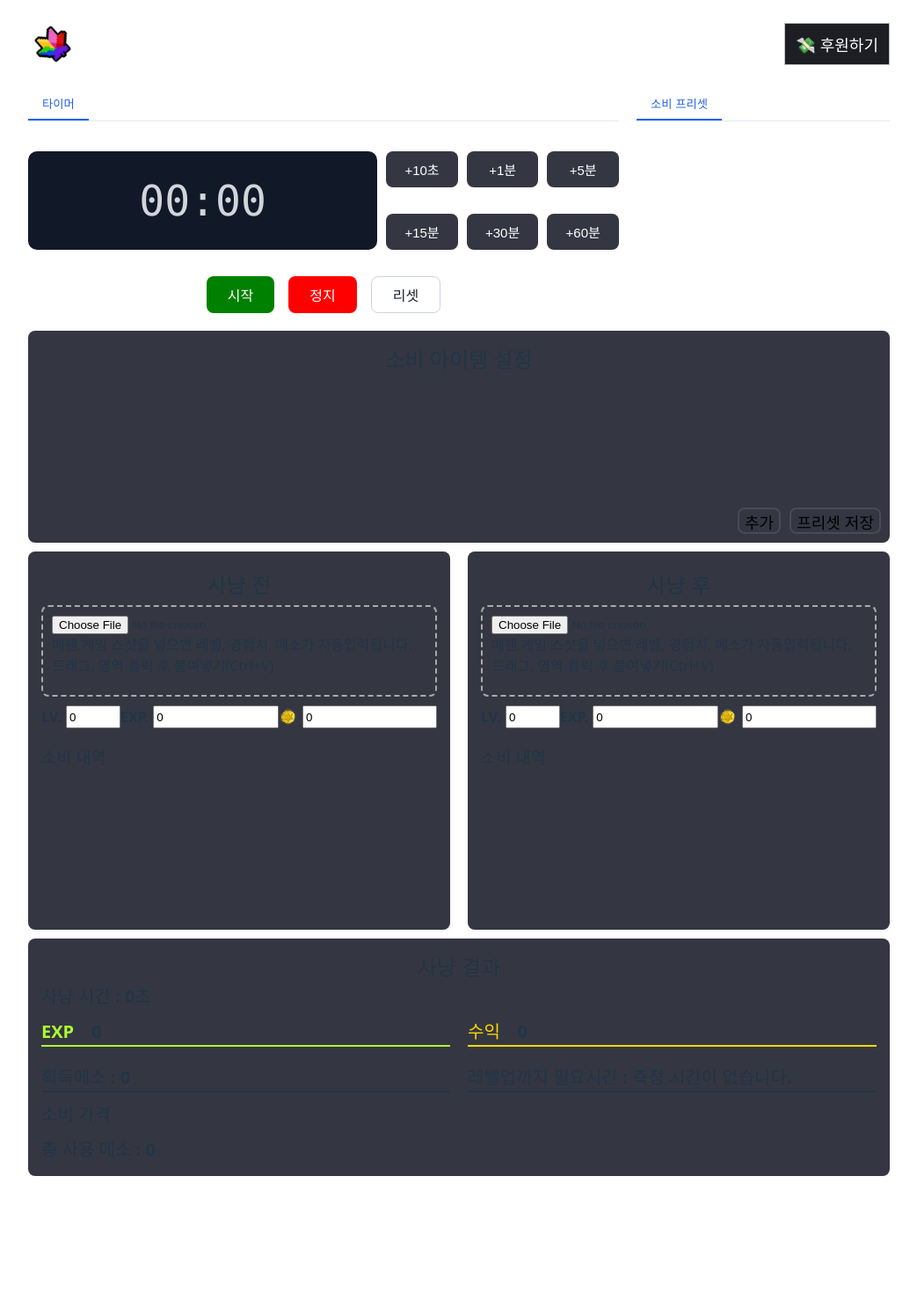
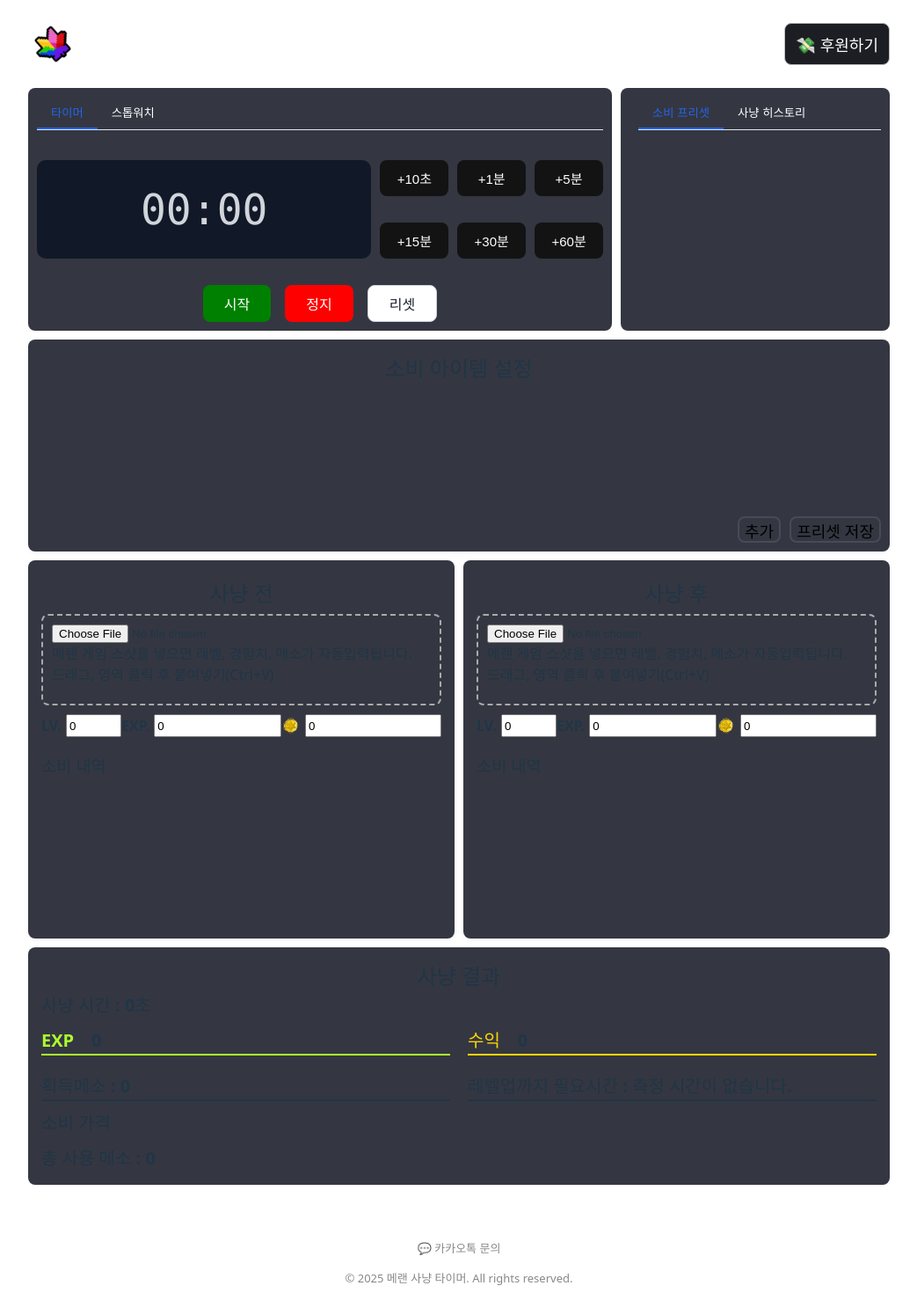
Before and after one commit to TaeTaeKim/malan-timer-fe, a Vue app: page / in a window 1280 px wide. Shown: the top 1470 px of the page at 88% size, without its empty margins (118-1161 px from the left). Before the commit the page ends 1357 px from the top, so only its background shows below. Built offline with nearby package versions, Linux system fonts and the light colour scheme.

Commit message:
<feat> : 스타일 및 UI 개선, 소비 아이템 선택 로직 수정

```diff
--- a/src/components/AppHeader.vue
+++ b/src/components/AppHeader.vue
@@ -56,5 +56,6 @@
   font-size: 18px;
   height: 48px;
   border: 1px solid #b9bcbd;
+  border-radius: 8px;
 }
 </style>
--- a/src/components/Consume.vue
+++ b/src/components/Consume.vue
@@ -27,14 +27,20 @@ const filteredItems = computed(() => {
 
 const selectedItems = computed(() => consumeStore.selectedItems)
 
-function addItem(item: Item) {
-    if (!selectedItems.value.find(i => i.id === item.id)) {
-        consumeStore.addItem(item)
+function selectItem(item: Item) {
+    const found = selectedItems.value.find(i => i.id === item.id);
+    if (found) {
+        consumeStore.deleteSelectedItem(item.id);
+    } else {
+        consumeStore.addItem(item);
     }
 }
 
 function deleteSelectedItem(id: number) {
     consumeStore.deleteSelectedItem(id)
+}
+function isSelectedItem(id: number) {
+    return selectedItems.value.some(i => i.id === id);
 }
 
 </script>
@@ -72,7 +78,8 @@ function deleteSelectedItem(id: number) {
                     @click="selectedTab = tab">{{ tab }}</button>
             </div>
             <div class="modal-list">
-                <div v-for="item in filteredItems" :key="item.name" class="modal-list-item" @click="addItem(item)">
+                <div v-for="item in filteredItems" :key="item.name" class="modal-list-item"
+                    :class="{ selected: isSelectedItem(item.id) }" @click="selectItem(item)">
                     <img :src="`https://maplestory.io/api/GMS/255/item/${item.id}/icon`">
                     {{ item.name }}
                 </div>
@@ -234,6 +241,11 @@ function deleteSelectedItem(id: number) {
     font-weight: 800;
 }
 
+.modal-list-item.selected {
+    background: #2563EB;
+    color: #fff;
+}
+
 .modal-list-item:hover {
     background: #484B56;
 }
--- a/src/components/Preset.vue
+++ b/src/components/Preset.vue
@@ -4,7 +4,7 @@ const activeTab: Ref<'preset' | 'history'> = ref('preset')
 
 </script>
 <template>
-    <div class="preset-container">
+    <div class="preset-container default-background">
         <div class="tabs">
             <button :class="['tab-button', { active: activeTab === 'preset' }]" @click="activeTab = 'preset'">
                 소비 프리셋
--- a/src/components/Timer.vue
+++ b/src/components/Timer.vue
@@ -93,7 +93,7 @@ function reset(): void {
 </script>
 
 <template>
-  <div class="timer-container">
+  <div class="timer-container default-background">
     <!-- Tabs -->
     <div class="tabs">
       <button :class="['tab-button', { active: activeTab === 'timer' }]" @click="activeTimer">
@@ -135,6 +135,7 @@ function reset(): void {
 <style scoped>
 .timer-container {
   width: 70%;
+  margin-right: 10px;
 }
 
 /* tab 영역 */
@@ -197,7 +198,7 @@ function reset(): void {
 }
 
 .btn-adjust.positive {
-  background-color: #343741;
+  background-color: #131314;
 }
 
 .actions {
--- a/src/style.css
+++ b/src/style.css
@@ -28,6 +28,11 @@ body {
   place-items: center;
   min-width: 320px;
   min-height: 100vh;
+}
+.default-background {
+  padding: 10px;
+  background-color: #343741;
+  border-radius: 8px;
 }
 
 h1 {
--- a/src/views/App.vue
+++ b/src/views/App.vue
@@ -29,18 +29,28 @@ import HuntResult from '../components/HuntResult.vue';
   <div class="hunt-result">
     <HuntResult />
   </div>
+  <footer class="app-footer">
+    <div>
+      <a href="https://open.kakao.com/o/s4fVKDFh" target="_blank" rel="noopener noreferrer" class="openchat-link">
+        💬 카카오톡 문의
+      </a>
+    </div>
+    <div class="copyright">
+      &copy; 2025 메랜 사냥 타이머. All rights reserved.
+    </div>
+  </footer>
 </template>
 
 <style scoped>
 .timer-preset-container {
   margin-top: 20px;
   display: flex;
-  margin-bottom: 20px;
+  margin-bottom: 10px;
 }
 
 .hunt-info-container {
   display: flex;
-  gap: 20px;
+  gap: 10px;
 }
 
 .hunt-title {
@@ -57,4 +67,31 @@ import HuntResult from '../components/HuntResult.vue';
   border-radius: 8px;
   min-height: 400px;
 }
+
+.app-footer {
+  margin-top: 40px;
+  padding: 20px 0 10px 0;
+  text-align: center;
+  color: #888;
+  font-size: 15px;
+  background: none;
+}
+
+.openchat-link {
+  color: #888;
+  text-decoration: none;
+  font-size: 13px;
+  font-weight: bolder;
+  margin-bottom: 8px;
+  display: inline-block;
+}
+
+.openchat-link:hover {
+  text-decoration: underline;
+}
+
+.copyright {
+  margin-top: 6px;
+  font-size: 13px;
+}
 </style>
```
